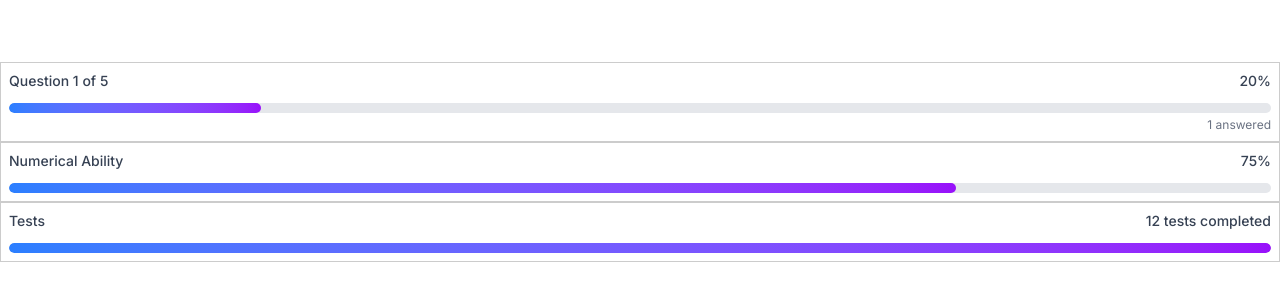
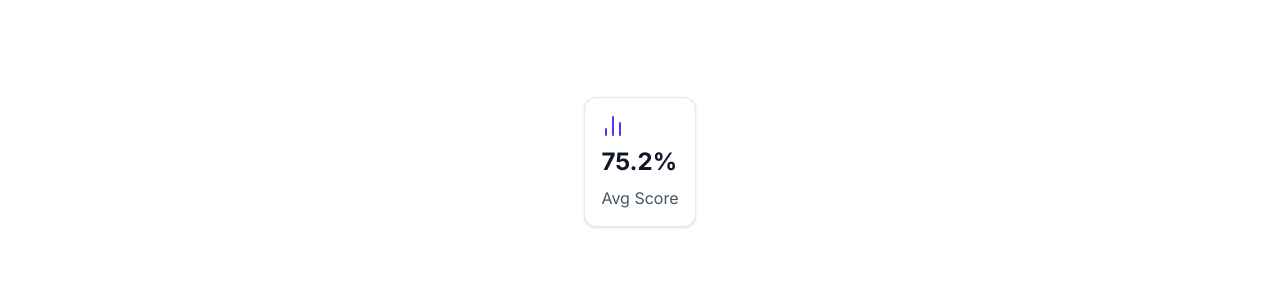
Before and after one commit to johnreyluntayao/revview, a Next.js app: page / in a window 1280 px wide. Shown: the part 238-538 px from the top of the page. Built offline with nearby package versions, Linux system fonts and the light colour scheme.

Commit message:
Summary Cards

```diff
--- a/app/page.tsx
+++ b/app/page.tsx
@@ -1,26 +1,56 @@
+import Card from "@/components/atoms/Card";
 import Chip from "@/components/atoms/Chip";
 import CountDownTimer from "@/components/atoms/CountDownTimer";
 import Feedback from "@/components/atoms/Feedback";
 import Footer from "@/components/atoms/Footer";
 import Progress from "@/components/atoms/Progress";
 import { NavBar } from "@/lib/imports";
-import { Eye } from "lucide-react";
+import { Car, Eye } from "lucide-react";
+
+import { Users, UserCheck, BookOpen, BarChart2, Trophy, Clock } from "lucide-react";
 
 
 export default function Home() {
   return (
-    <div className="flex flex-col min-h-screen items-center justify-center font-sans">
+    <div className="flex min-h-screen items-center justify-center font-sans">
 
-      <Progress variant="default" current={1} total={5} label="Question" />
+      {/* <Card
+        variant="overview"
+        title="Overall Score"
+        value="75.2%"
+        subValue="Based on 45 completed quizzes"
+        bg="bg-white"
+        textColor="text-red-500"
+      /> */}
+      {/* <Card
+        variant="highlight"
+        title="Overall Score"
+        value="75.2%"
+        subValue="Based on 45 completed quizzes"
+        icon={<BarChart2 size={48} />}
+        iconColor="text-indigo-600"
+        bg="bg-blue-50"
+      /> */}
 
-      <Progress variant="percent" percentage={75} label="Numerical Ability" />
+      {/* <Card
+        variant="stat"
+        title="Avg Score"
+        value="75.2%"
+        subValue="Across users"
+        icon={<BarChart2 size={24} />}
+        iconColor="text-indigo-600"
+        bg="bg-white"
+        trend="up"
+      /> */}
 
-      <Progress
-        variant="milestone"
-        current={12}
-        label="Tests"
-        subLabel="12 tests completed"
-      />
+      <Card
+        variant="compact"
+        title="Avg Score"
+        value="75.2%"
+        subValue="Across users"
+        icon={<BarChart2 size={24} />}
+        iconColor="text-indigo-600"
+        bg="bg-white"/>
     </div>
   );
 }
--- /dev/null
+++ b/components/atoms/Card.tsx
@@ -0,0 +1,109 @@
+// components/Card.tsx
+import React, { JSX } from "react";
+
+type CardVariant = "stat" | "highlight" | "overview" | "compact";
+
+interface CardProps {
+    variant?: CardVariant;
+    title?: string;                // e.g. "Total Users", "Overall Score"
+    value: string | number;        // main big number/value
+    subValue?: string;             // e.g. "Registered accounts", "Based on 45 completed quizzes"
+    icon?: React.ReactNode;        // Lucide icon, SVG, emoji, etc.
+    bg?: string;                   // e.g. "bg-white", "bg-blue-50", "bg-gradient-to-br from-blue-50 to-indigo-50"
+    iconColor?: string;            // e.g. "text-blue-600", "text-green-600"
+    textColor?: string;
+    trend?: "up" | "down" | null;  // optional arrow/trend indicator
+    className?: string;
+}
+
+const Card: React.FC<CardProps> = ({
+    variant = "stat",
+    title = "",
+    value,
+    subValue = "",
+    icon,
+    bg = "bg-white",
+    textColor = "text-black",
+    iconColor = "text-blue-600",
+    trend = null,
+    className = "",
+}) => {
+    // Base styles shared across variants
+    const baseClasses = `
+    rounded-xl shadow-sm border border-gray-200 overflow-hidden
+    transition-all duration-200 hover:shadow-md
+    ${bg} ${className}
+  `;
+
+    let content: JSX.Element;
+
+    switch (variant) {
+        case "stat":
+            content = (
+                <div className="p-5 w-full">
+                    <div className="flex items-center justify-between">
+                        {title && (
+                            <h3 className={`text-xs md:text-sm lg:text-base font-medium ${textColor}`}>{title}</h3>
+                        )}
+                        {icon && (
+                            <div className={`p-2 rounded-lg ${iconColor}`}>
+                                {icon}
+                            </div>
+                        )}
+                    </div>
+                    <div className="flex items-baseline">
+                        <p className="text-2xl md:text-3xl lg:text-4xl font-bold text-gray-900 text-right">{value}</p>
+                        {trend && (
+                            <span
+                                className={`text-xs md:text-sm lg:text-base text-right font-medium ${trend === "up" ? "text-green-600" : "text-red-600"
+                                    }`}
+                            >
+                                {trend === "up" ? "↑" : "↓"}
+                            </span>
+                        )}
+                    </div>
+                    {subValue && <p className="mt-1 text-xs md:text-sm lg:text-base text-gray-500">{subValue}</p>}
+                </div>
+            );
+            break;
+
+        // Variant 2: Highlight / score card with big centered value
+        case "highlight":
+            content = (
+                <div className="p-6 text-left w-full">
+                    {title && <h1 className="text-sm md:text-base lg:text-lg font-semibold text-gray-600">{title}</h1>}
+                    <p className={`text-3xl md:text-4xl lg:text-5xl font-bold  ${textColor}`}>{value}</p>
+                    {subValue && <p className="mt-2 text-sm md:text-base lg:text-lg text-gray-600">{subValue}</p>}
+                </div>
+            );
+            break;
+
+        // Variant 3: Overall score with best/lowest (third screenshot style)
+        case "overview":
+            content = (
+                <div className="p-6 text-left w-full">
+                    {title && <h3 className={`text-sm md:text-base lg:text-lg font-medium text-gray-900 mb-1`}>{title}</h3>}
+                    <p className={`text-3xl md:text-4xl lg:text-5xl font-bold ${textColor}`}>{value}</p>
+                </div>
+            );
+            break;
+
+        // Variant 4: Compact / minimal
+        case "compact":
+            content = (
+                <div className="p-4 flex flex-col items-left gap-2 w-full">
+                    {icon && <div className={`text-xl md:text-2xl lg:text-3xl ${iconColor}`}>{icon}</div>}
+                    <p className="text-lg md:text-xl lg:text-2xl font-bold text-gray-900">{value}</p>
+                    {title && <p className="text-xs md:text-sm lg:text-base text-gray-600">{title}</p>}
+                </div>
+            );
+            break;
+
+        default:
+            content = <div className="p-6 text-center">Invalid variant</div>;
+    }
+
+    return <div className={baseClasses}>{content}</div>;
+};
+
+export default Card;
```
